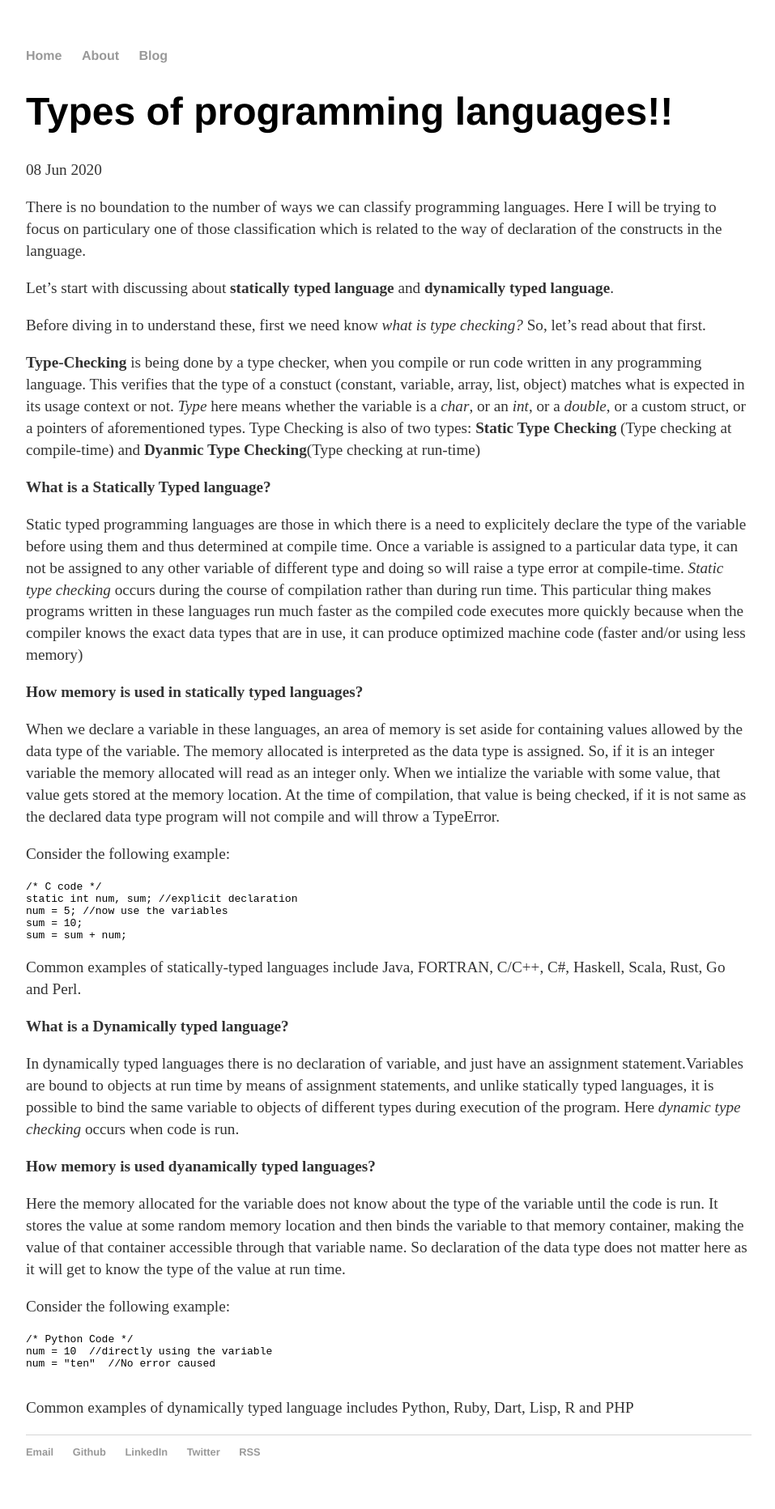
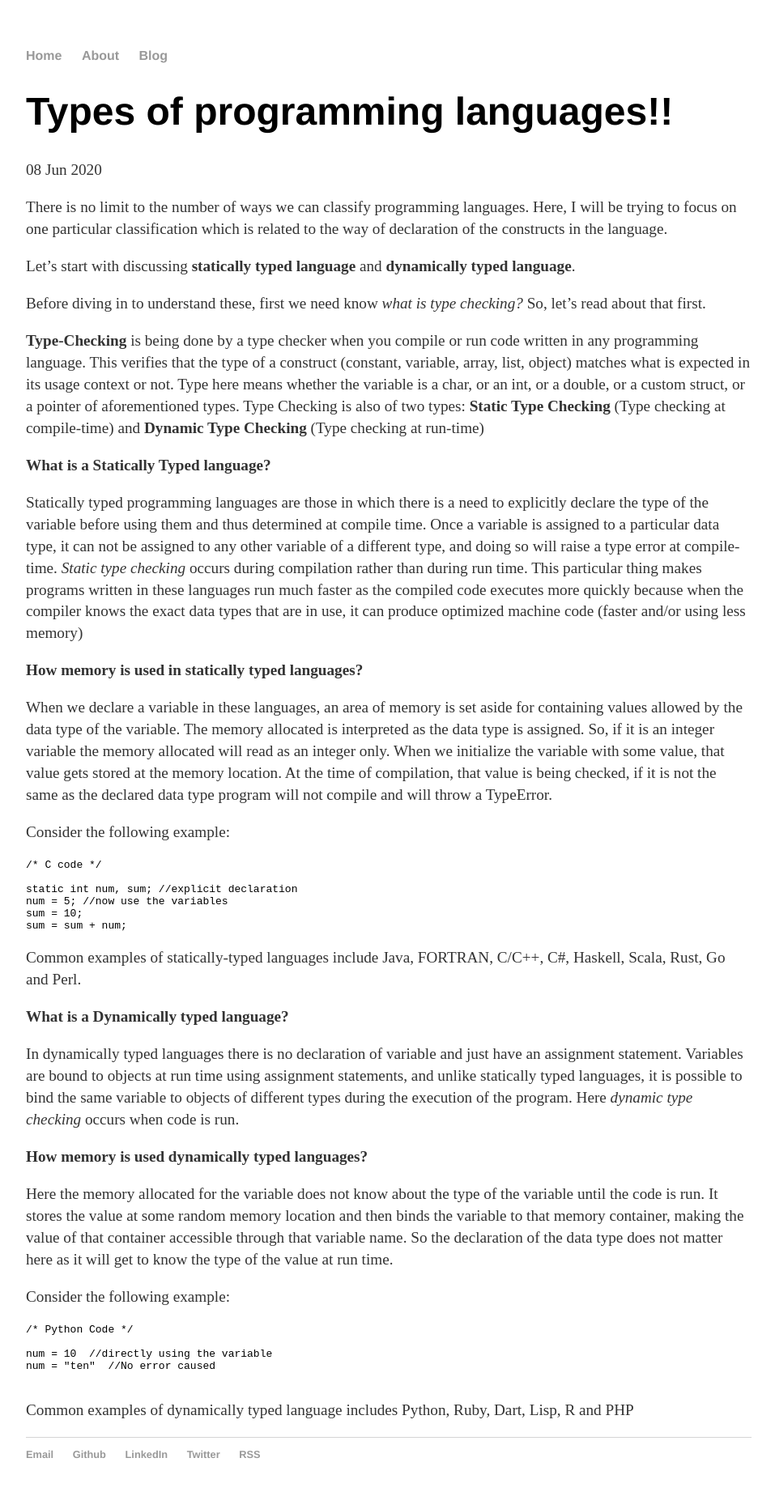
Before and after one commit to ssurbhi560/ssurbhi560.github.io, a Jekyll site: the page built from _posts/2020-06-08-Types-of-programming-languages.md, in a window 1280 px wide. Shown: the whole page at 81% size, without its empty margins (160-1117 px from the left). Built offline with Jekyll 4.4.1, drawn with Linux system fonts in a browser that asks for light colours.

Commit message:
Fix mistakes : Blog 9

````diff
--- a/_posts/2020-06-08-Types-of-programming-languages.md
+++ b/_posts/2020-06-08-Types-of-programming-languages.md
@@ -3,28 +3,27 @@ layout: post
 title: "Types of programming languages!!"
 date: 2020-6-8
 ---
-There is no boundation to the number of ways we can classify programming languages. Here I will be trying to focus on particulary one of those classification which is related to the way of declaration of the constructs in the language.
+There is no limit to the number of ways we can classify programming languages. Here, I will be trying to focus on one particular classification which is related to the way of declaration of the constructs in the language.
 
-Let's start with discussing about **statically typed language** and **dynamically typed language**.
+Let’s start with discussing **statically typed language** and **dynamically typed language**.
 
 Before diving in to understand these, first we need know *what is type checking?* So, let's read about that first.
 
-**Type-Checking** is being done by a type checker, when you compile or run code written in any programming language. This verifies that the type of a constuct (constant, variable, array, list, object) matches what is expected in its usage context or not. *Type* here means whether the variable is a *char*, or an *int*, or a *double*, or a custom struct, or a pointers of aforementioned types.
-Type Checking is also of two types:
-**Static Type Checking** (Type checking at compile-time) and **Dyanmic Type Checking**(Type checking at run-time)
+**Type-Checking** is being done by a type checker when you compile or run code written in any programming language. This verifies that the type of a construct (constant, variable, array, list, object) matches what is expected in its usage context or not. Type here means whether the variable is a char, or an int, or a double, or a custom struct, or a pointer of aforementioned types. Type Checking is also of two types: **Static Type Checking** (Type checking at compile-time) and **Dynamic Type Checking** (Type checking at run-time)
 
 **What is a Statically Typed language?**
 
-Static typed programming languages are those in which there is a need to explicitely declare the type of the variable before using them and thus determined at compile time. Once a variable is assigned to a particular data type, it can not be assigned to any other variable of different type and doing so will raise a type error at compile-time. *Static type checking* occurs during the course of compilation rather than during run time. This particular thing makes programs written in these languages run much faster as the compiled code executes more quickly because when the compiler knows the exact data types that are in use, it can produce optimized machine code (faster and/or using less memory)
+Statically typed programming languages are those in which there is a need to explicitly declare the type of the variable before using them and thus determined at compile time. Once a variable is assigned to a particular data type, it can not be assigned to any other variable of a different type, and doing so will raise a type error at compile-time. *Static type checking* occurs during compilation rather than during run time. This particular thing makes programs written in these languages run much faster as the compiled code executes more quickly because when the compiler knows the exact data types that are in use, it can produce optimized machine code (faster and/or using less memory)
 
 **How memory is used in statically typed languages?**
 
-When we declare a variable in these languages, an area of memory is set aside for containing values allowed by the data type of the variable. The memory allocated is interpreted as the data type is assigned. So, if it is an integer variable the memory allocated will read as an integer only. When we intialize the variable with some value, that value gets stored at the memory location. At the time of compilation, that value is being checked, if it is not same as the declared data type program will not compile and will throw a TypeError.
+When we declare a variable in these languages, an area of memory is set aside for containing values allowed by the data type of the variable. The memory allocated is interpreted as the data type is assigned. So, if it is an integer variable the memory allocated will read as an integer only. When we initialize the variable with some value, that value gets stored at the memory location. At the time of compilation, that value is being checked, if it is not the same as the declared data type program will not compile and will throw a TypeError.
 
 Consider the following example:
 
 ```
 /* C code */
+
 static int num, sum; //explicit declaration
 num = 5; //now use the variables
 sum = 10;
@@ -35,16 +34,17 @@ Common examples of statically-typed languages include Java, FORTRAN, C/C++, C#,
 
 **What is a Dynamically typed language?**
 
-In dynamically typed languages there is no declaration of variable, and just have an assignment statement.Variables are bound to objects at run time by means of assignment statements, and unlike statically typed languages, it is possible to bind the same variable to objects of different types during execution of the program. Here *dynamic type checking* occurs when code is run.
+In dynamically typed languages there is no declaration of variable and just have an assignment statement. Variables are bound to objects at run time using assignment statements, and unlike statically typed languages, it is possible to bind the same variable to objects of different types during the execution of the program. Here *dynamic type checking* occurs when code is run.
 
-**How memory is used dyanamically typed languages?**
+**How memory is used dynamically typed languages?**
 
-Here the memory allocated for the variable does not know about the type of the variable until the code is run. It stores the value at some random memory location and then binds the variable to that memory container, making the value of that container accessible through that variable name. So declaration of the data type does not matter here as it will get to know the type of the value at run time.
+Here the memory allocated for the variable does not know about the type of the variable until the code is run. It stores the value at some random memory location and then binds the variable to that memory container, making the value of that container accessible through that variable name. So the declaration of the data type does not matter here as it will get to know the type of the value at run time.
 
 Consider the following example:
 
 ```
 /* Python Code */
+
 num = 10  //directly using the variable
 num = "ten"  //No error caused
 
````
